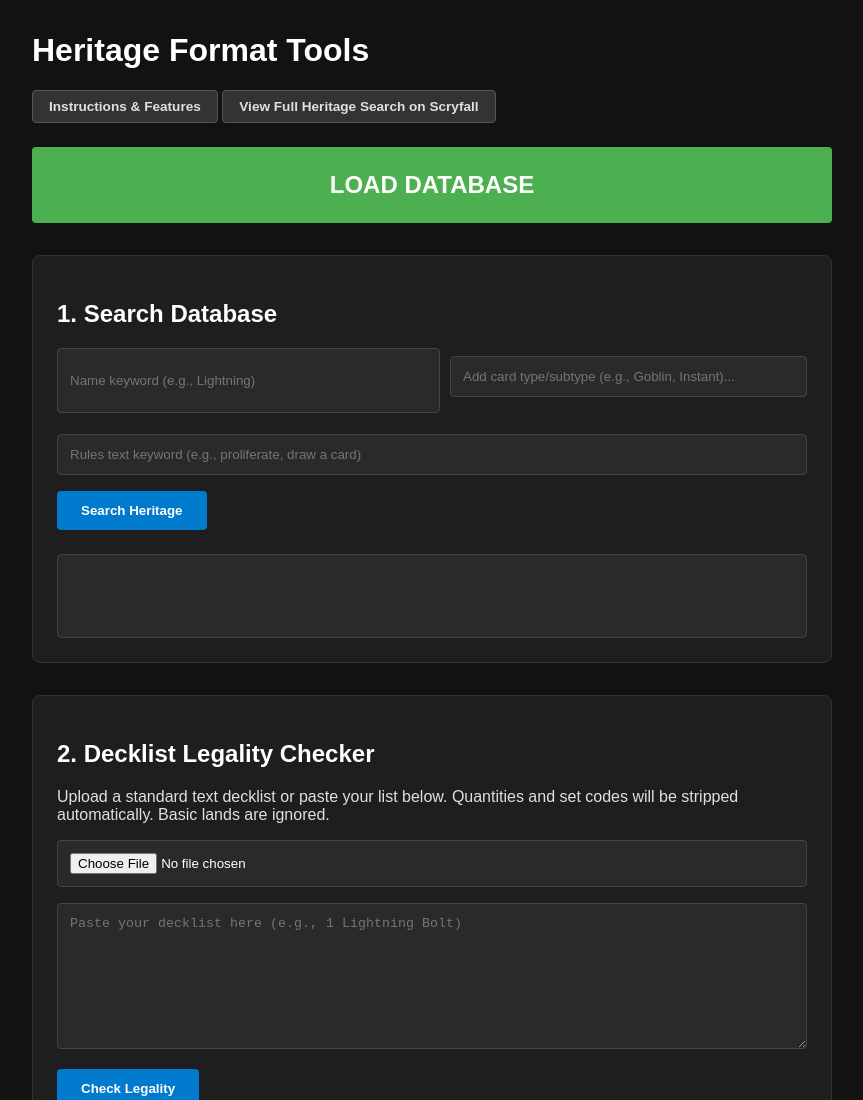
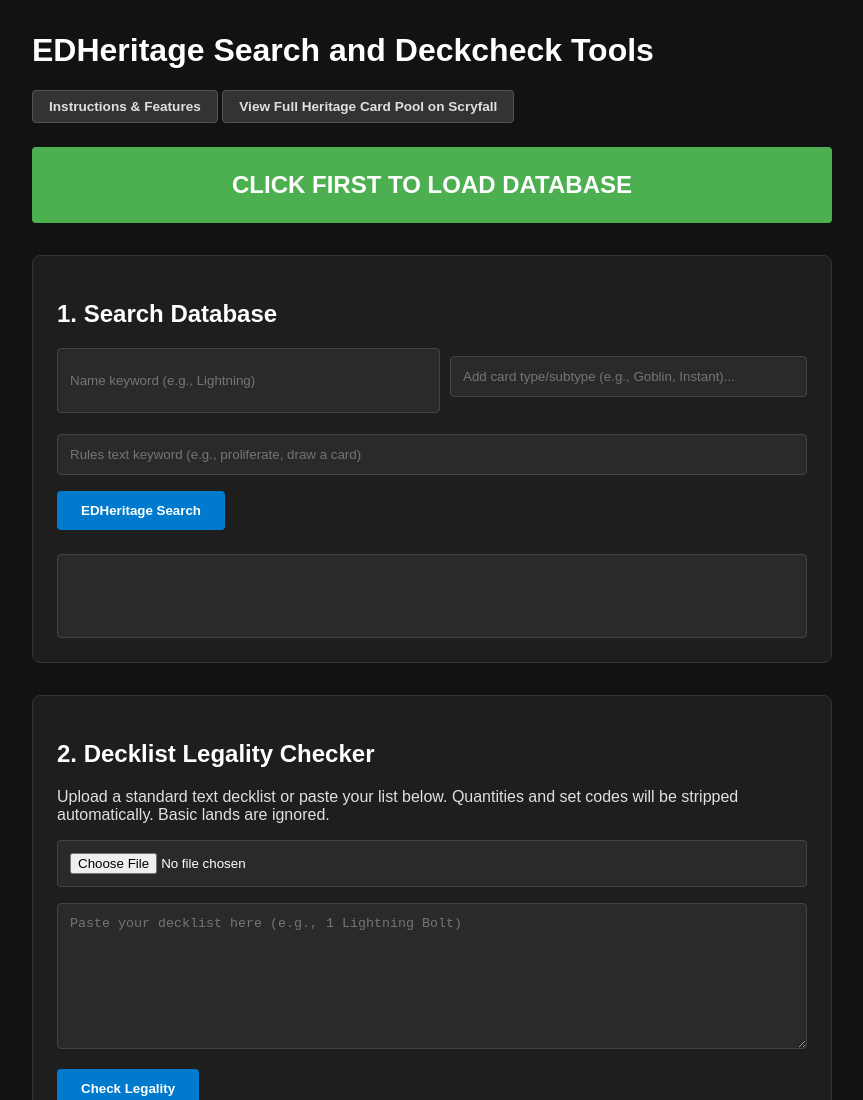
Before and after one commit to vegandayman/edheritage_dev, a plain HTML site: page index.html in a window 1280 px wide. Shown: the top 1100 px of the page, without its empty margins (208-1071 px from the left). Drawn offline with Linux system fonts and the light colour scheme.

Commit message:
Update headings and button text for clarity

```diff
--- a/index.html
+++ b/index.html
@@ -176,17 +176,17 @@ border: 1px solid #444;
  </style>
 </head>
 <body>
- <h1>Heritage Format Tools</h1>
+ <h1>EDHeritage Search and Deckcheck Tools</h1>
 
- <a href="instructions.html" class="scryfall-btn">
+ <a href="instructions.html" target="_blank" class="scryfall-btn">
  Instructions & Features
  </a>
 
  <a href="https://scryfall.com/search?q=f%3Acommander+%28in%3Acore+OR+in%3Aexpansion%29+-is%3Aub+-o%3A%22your+commander%22" target="_blank" rel="noopener noreferrer" class="scryfall-btn">
- View Full Heritage Search on Scryfall
+ View Full Heritage Card Pool on Scryfall
  </a>
 
-  <button id="loadDbBtn" class="load-btn" onclick="loadDatabase()">LOAD DATABASE</button>
+  <button id="loadDbBtn" class="load-btn" onclick="loadDatabase()">CLICK FIRST TO LOAD DATABASE</button>
   <div id="dbStatus" style="margin-bottom: 2rem; text-align: center; font-weight: bold;"></div>
  <section>
  <h2>1. Search Database</h2>
@@ -203,7 +203,7 @@ border: 1px solid #444;
  </div>
  <input type="text" id="oracleInput" placeholder="Rules text keyword (e.g., proliferate, draw a card)">
  </div>
- <button onclick="searchCard()">Search Heritage</button>
+ <button onclick="searchCard()">EDHeritage Search</button>
  <div id="searchResults" class="result-box"></div>
  </section>
 
```
